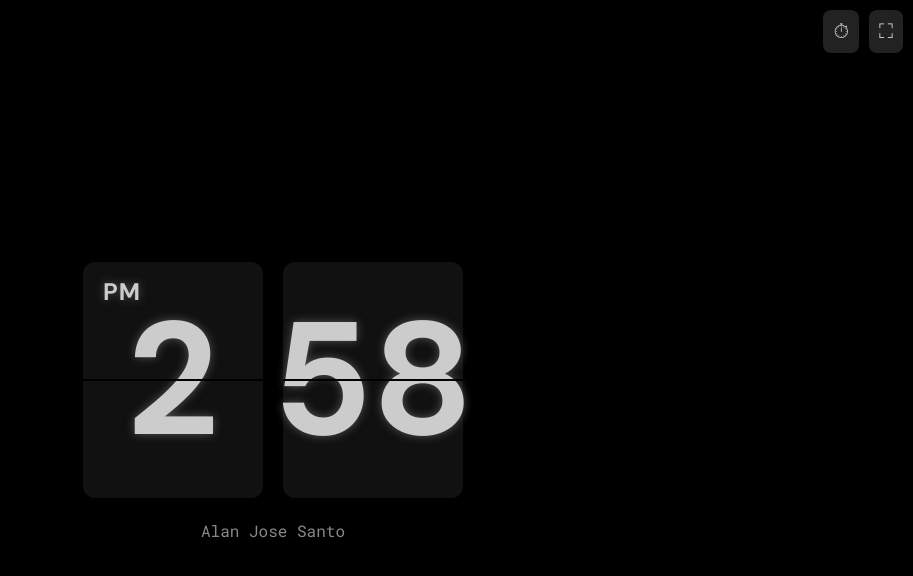
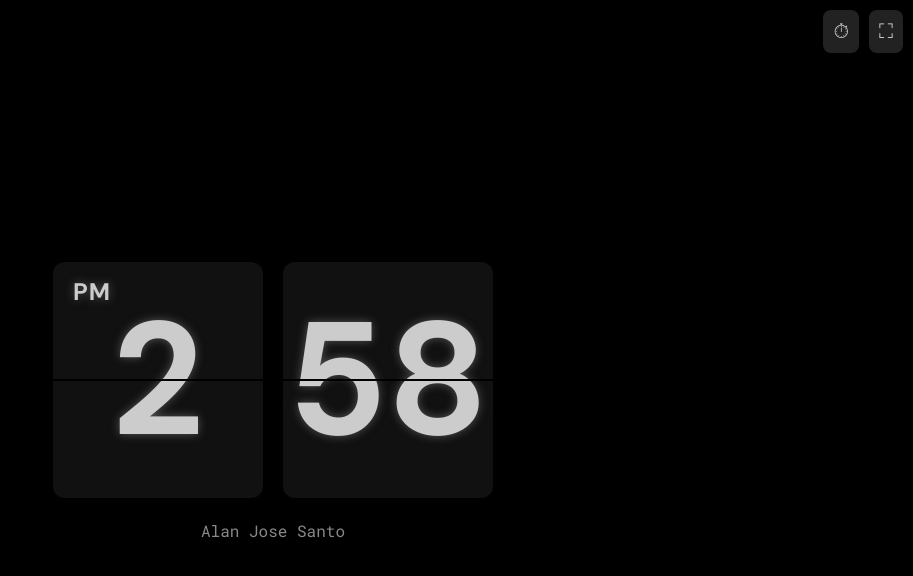
Before and after one commit to realityaudiostudio/flip_clock_productive, a plain HTML site: page index.html in a window 1280 px wide. Shown: the whole page, without its empty margins (367-1280 px from the left). Drawn offline with Linux system fonts and the light colour scheme.

Commit message:
width  in main

```diff
--- a/index.html
+++ b/index.html
@@ -57,7 +57,7 @@
   position: relative;
   background: #111;
   border-radius: 12px;
-  width: 180px;
+  width: 210px;
   height: 240px;
   display: flex;
   align-items: center;
```
